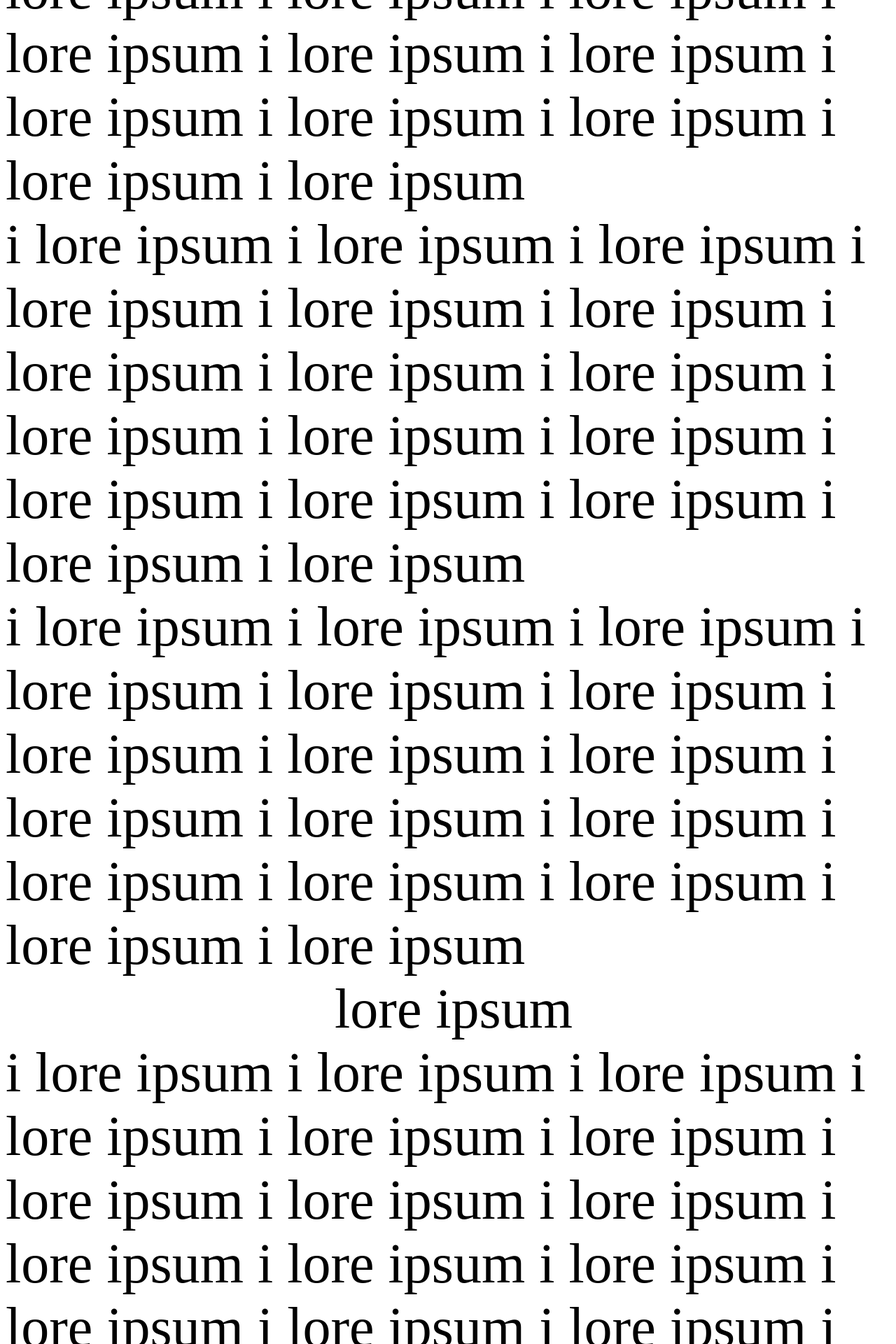
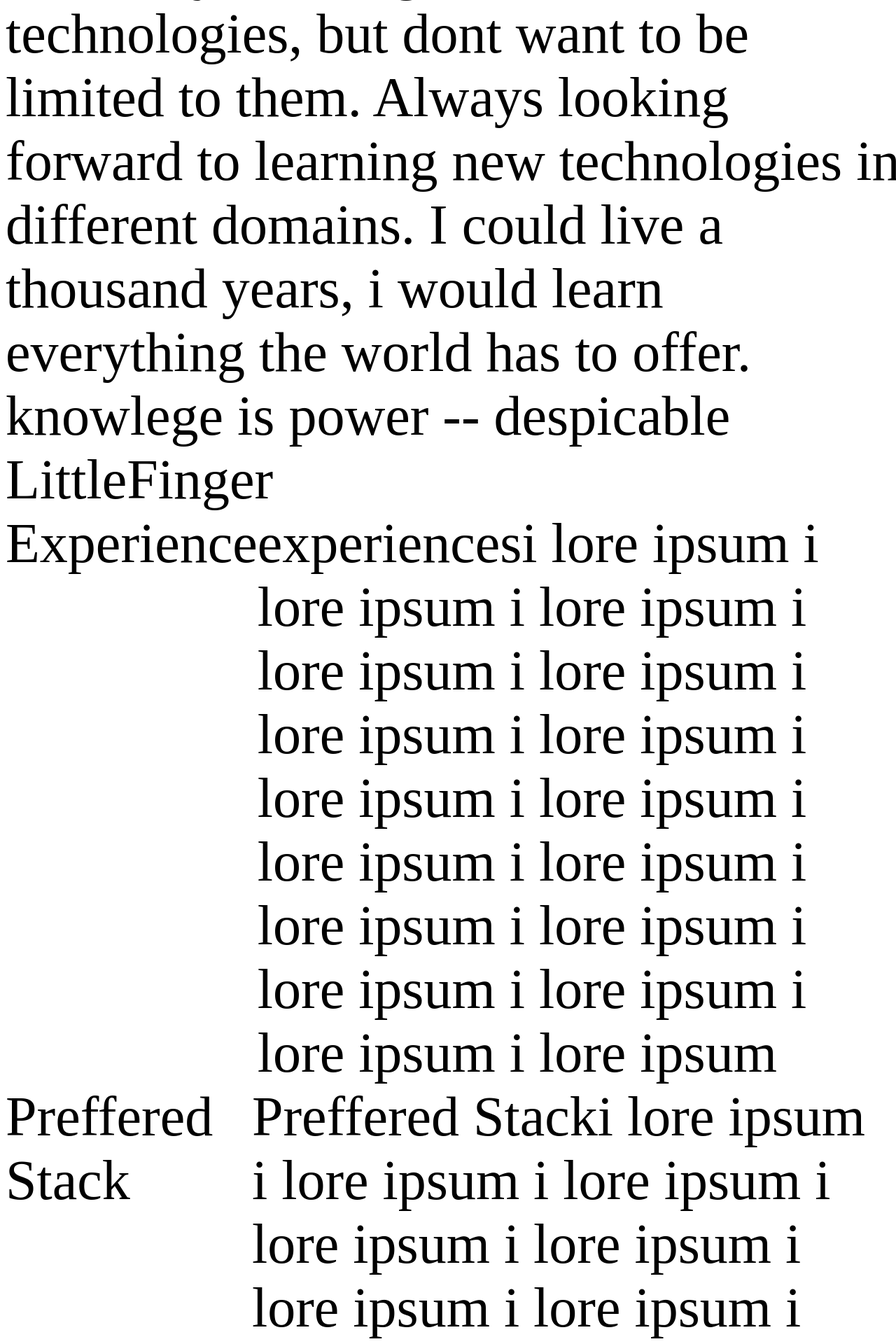
Before and after one commit to sudhanshuydv11/online-portfolio-pt-2, a React app: page / in a window 1280 px wide. Shown: the part 880-2800 px from the top of the page at 70% size. Built offline with nearby package versions, Linux system fonts and the light colour scheme; the HTML template or start-up script is replaced by a standard one; a web font is replaced by a local one.

Commit message:
added contact me section heading with some text content in about me

```diff
--- a/package.json
+++ b/package.json
@@ -35,10 +35,7 @@
     "webpack-dev-server": "^4.15.1"
   },
   "dependencies": {
-    "@emotion/react": "^11.11.4",
-    "@emotion/styled": "^11.11.5",
     "@tanstack/react-query": "^5.32.0",
-    "framer-motion": "^11.2.6",
     "react": "^18.3.1",
     "react-dom": "^18.3.1",
     "react-router-dom": "^6.23.0"
--- /dev/null
+++ b/src/client/components/row-with-sticky-key.tsx
@@ -0,0 +1,31 @@
+import React from "react";
+
+export const RowWithStickyKey=({contentKey, content}: {contentKey:string, content:string})=>{
+return <>
+<div className="sticky-key">
+   <div className="key-wrapper">
+      <div className="key">{contentKey}</div>
+   </div>
+<div className="generic-content-wrapper">
+    {content}
+   i lore ipsum
+   i lore ipsum
+   i lore ipsum
+   i lore ipsum
+   i lore ipsum
+   i lore ipsum
+   i lore ipsum
+   i lore ipsum
+   i lore ipsum
+   i lore ipsum
+   i lore ipsum
+   i lore ipsum
+   i lore ipsum
+   i lore ipsum
+   i lore ipsum
+   i lore ipsum
+   i lore ipsum
+</div>
+</div>
+</>;
+};
--- a/src/client/containers/app.tsx
+++ b/src/client/containers/app.tsx
@@ -1,11 +1,15 @@
 import React from "react";
 import { TriggerWhenInView } from "../components/trigger-when-in-view.tsx";
+import { RowWithStickyKey } from "../components/row-with-sticky-key.tsx";
 
 const App = () => {
 
 return <>
    <div className="my-name">
-      Sudhanshu Yadav
+      Sudhanshu
+   </div>
+   <div className="my-name">
+      Yadav
    </div>
    <div className="my-photo scroll-animation">
       <img src='https://wallpaperaccess.com/full/40105.jpg'/>
@@ -17,91 +21,31 @@ intersectionClass='translate-content--animate'>
 <div className="about-me">
    ABOUT ME
 </div>
-
 </TriggerWhenInView>
 
 <div className="generic-content-wrapper">
-   i lore ipsum
-   i lore ipsum
-   i lore ipsum
-   i lore ipsum
-   i lore ipsum
-   i lore ipsum
-   i lore ipsum
-   i lore ipsum
-   i lore ipsum
-   i lore ipsum
-   i lore ipsum
-   i lore ipsum
-   i lore ipsum
-   i lore ipsum
-   i lore ipsum
-   i lore ipsum
-   i lore ipsum
+   Currently working on frontend technologies, but dont want to be limited to them. Always looking forward to learning new technologies in different domains.
+   I could live a thousand years, i would learn everything the world has to offer.
+
+   knowlege is power
+   -- despicable LittleFinger
 </div>
+
+<RowWithStickyKey contentKey='Experience'
+content="experiences"
+/>
+
+<RowWithStickyKey contentKey='Preffered Stack'
+content="Preffered Stack"
+/>
+
+<RowWithStickyKey contentKey='Projects'
+content="Projects not defined"
+/>
 <div className="generic-content-wrapper">
-   i lore ipsum
-   i lore ipsum
-   i lore ipsum
-   i lore ipsum
-   i lore ipsum
-   i lore ipsum
-   i lore ipsum
-   i lore ipsum
-   i lore ipsum
-   i lore ipsum
-   i lore ipsum
-   i lore ipsum
-   i lore ipsum
-   i lore ipsum
-   i lore ipsum
-   i lore ipsum
-   i lore ipsum
+   Contact Me
 </div>
-<div className="generic-content-wrapper">
-   i lore ipsum
-   i lore ipsum
-   i lore ipsum
-   i lore ipsum
-   i lore ipsum
-   i lore ipsum
-   i lore ipsum
-   i lore ipsum
-   i lore ipsum
-   i lore ipsum
-   i lore ipsum
-   i lore ipsum
-   i lore ipsum
-   i lore ipsum
-   i lore ipsum
-   i lore ipsum
-   i lore ipsum
-</div>
-<TriggerWhenInView baseClass='translate-content'
-intersectionClass='translate-content--animate'>
-<div className="generic-content-wrapper">
-lore ipsum
-</div>
-</TriggerWhenInView>
-<div className="generic-content-wrapper">
-   i lore ipsum
-   i lore ipsum
-   i lore ipsum
-   i lore ipsum
-   i lore ipsum
-   i lore ipsum
-   i lore ipsum
-   i lore ipsum
-   i lore ipsum
-   i lore ipsum
-   i lore ipsum
-   i lore ipsum
-   i lore ipsum
-   i lore ipsum
-   i lore ipsum
-   i lore ipsum
-   i lore ipsum
-</div>
+
    </>;
 };
 
--- a/src/client/styles.scss
+++ b/src/client/styles.scss
@@ -1,5 +1,9 @@
 @import url('https://fonts.googleapis.com/css2?family=Dancing+Script:wght@400..700&display=swap');
 @import url('https://fonts.googleapis.com/css2?family=Dancing+Script:wght@400..700&family=Jersey+25+Charted&family=Kalam:wght@300;400;700&family=M+PLUS+Rounded+1c&display=swap');
+
+body{
+    overflow-x: hidden;
+}
 .full-width-centre-content{
     width:100vw;
     display: flex;
@@ -71,3 +75,16 @@ height: 24em;
 animation-name: scroll-animation;
 animation-timeline: view();
 }
+
+.sticky-key{
+    display: flex;
+    >.key-wrapper{
+    font-size: 5em;
+    position: relative;
+
+        >.key{
+            position: sticky;
+            top: 0;
+        }
+    }
+}
--- a/webpack.config.js
+++ b/webpack.config.js
@@ -5,6 +5,7 @@ module.exports={
     mode:'development',
     devServer: {
       static: './dist',
+      port: 3000,
       compress: true
     },
     devtool: 'source-map',
```
Also changed, not shown: 1 other file (tests, documents, lock files or other folders).
